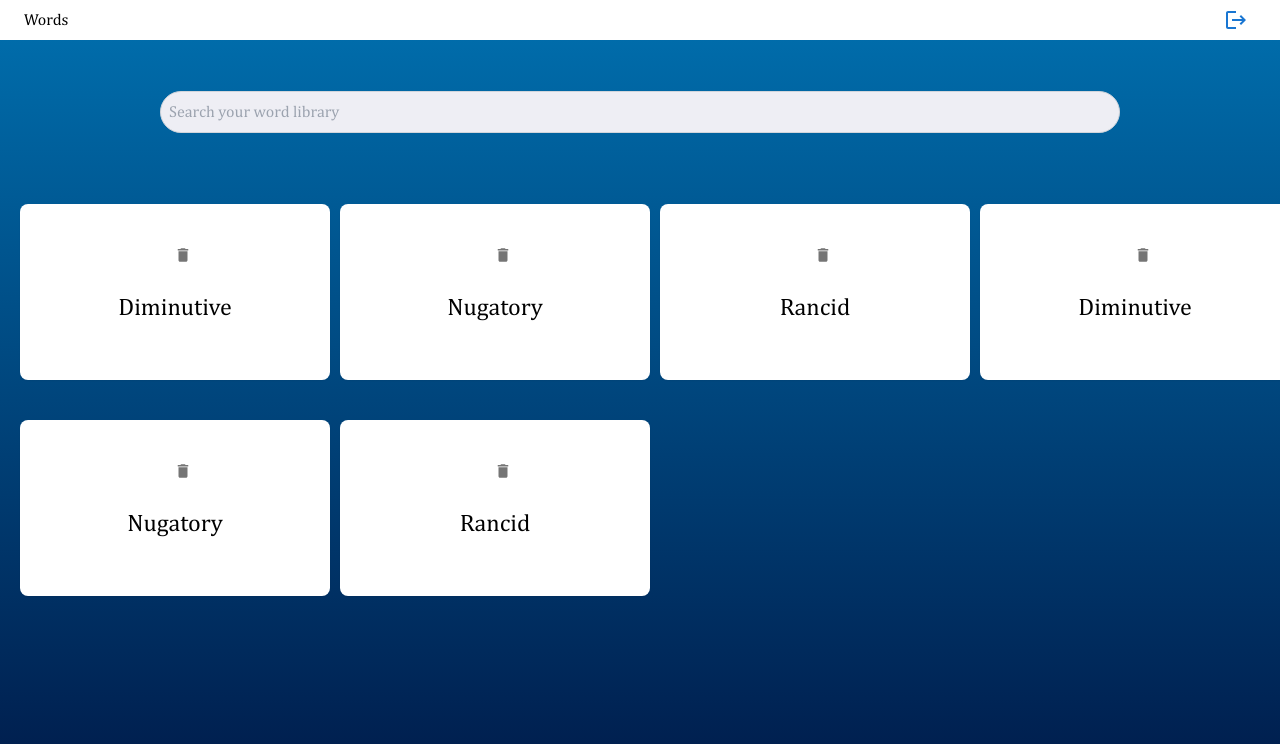
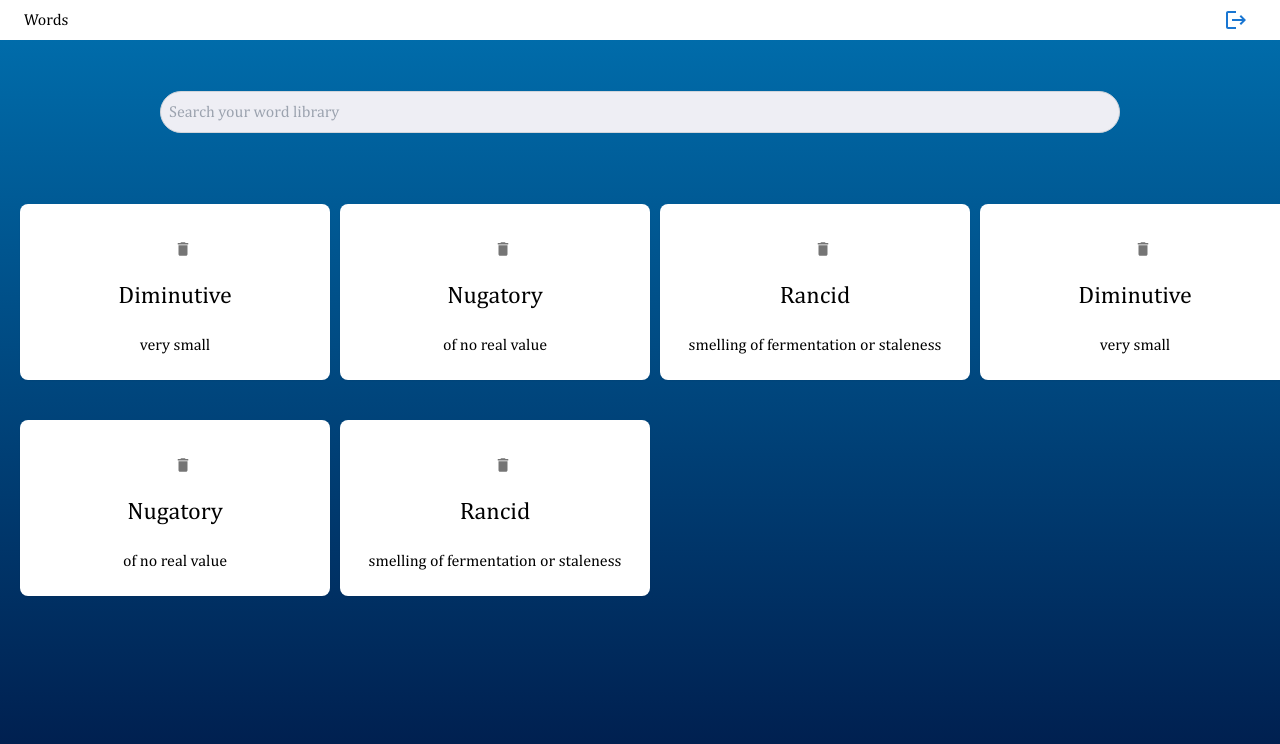
Before and after one commit to GGomez11/nextjs-word-front-end, a Next.js app: page /home in a window 1280 px wide. Shown: the top 744 px of the page. Built offline with nearby package versions, Linux system fonts and the light colour scheme; no server answers; sample sign-in values are in the browser's storage.

Commit message:
feature: add state for definition displayed

```diff
--- a/src/app/components/wordcard.tsx
+++ b/src/app/components/wordcard.tsx
@@ -10,6 +10,7 @@ export default function WordCard({className = '', word}: WordCardProps) {
     const [isFlipped, setIsFlipped] = useState(false);
     const [isFlipping, setIsFlipping] = useState(false);
     const [displayText, setDisplayText] = useState(false);
+    const [displayedDefinition, setDisplayedDefinition] = useState(word.results[0])
 
     let counter = 0
     setInterval(() => {
@@ -48,7 +49,7 @@ export default function WordCard({className = '', word}: WordCardProps) {
                     {!displayText && <h1 className="text-xl zeroWidth:text-base sm:text-xl md:text-2xl">{word.word}</h1>}
                 </div>
                 <div className="flex w-fit justify-center overflow">
-                    {!displayText && <p className="zeroWidth:text-base">{word.definition}</p>}
+                    {!displayText && <p className="zeroWidth:text-base">{displayedDefinition.definition}</p>}
                 </div>
             </div>
             <div className={`w-full h-full bg-white flex justify-center items-center rounded-lg rotate-y-180 ${isFlipped ? '' : 'hidden'}`}>
```
